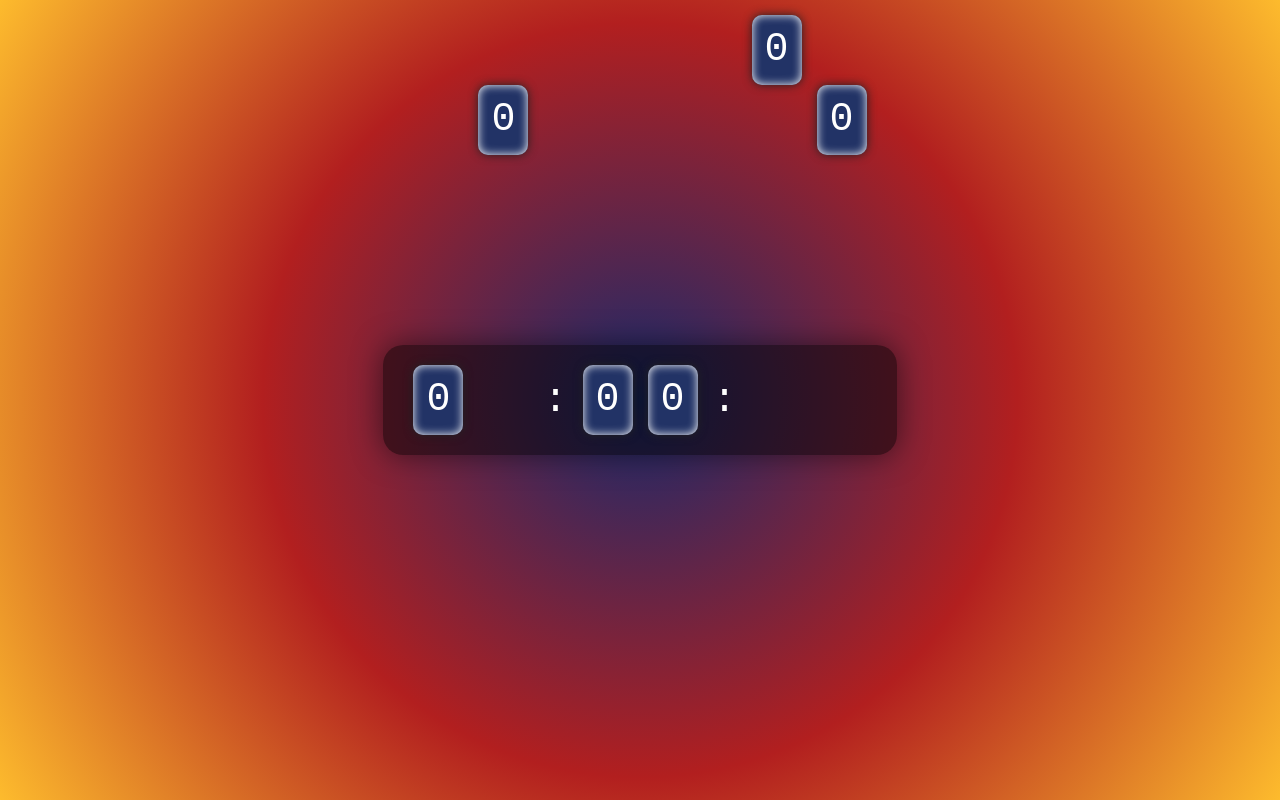
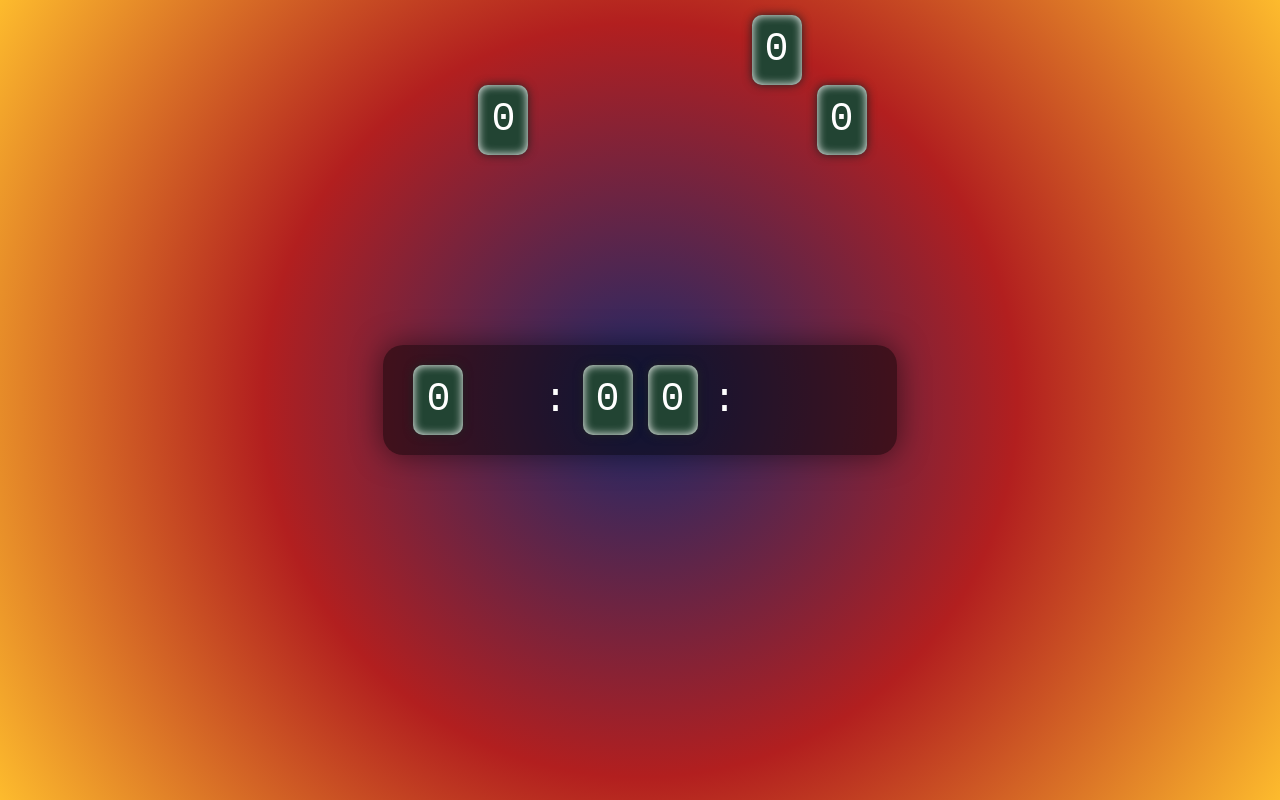
Before and after one commit to ragahrafdariselatan/STRIPPEDCLOCK, a plain HTML site: page index.html in a window 1280 px wide. Drawn offline with Linux system fonts and the light colour scheme.

Commit message:
Update style.css

```diff
--- a/style.css
+++ b/style.css
@@ -22,7 +22,7 @@ body {
   width: 50px;
   height: 70px;
   overflow: hidden;
-  background: #236;
+  background: #243;
   border-radius: 10px;
   text-align: center;
   font-size: 2.5em;
```
